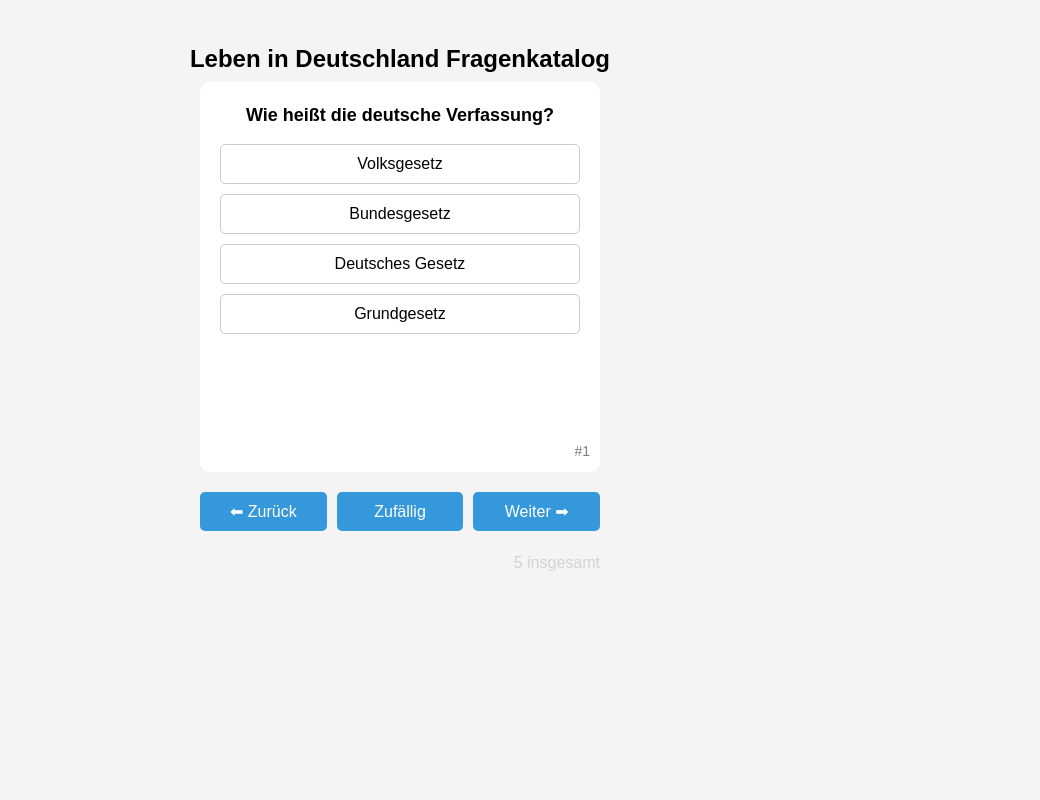
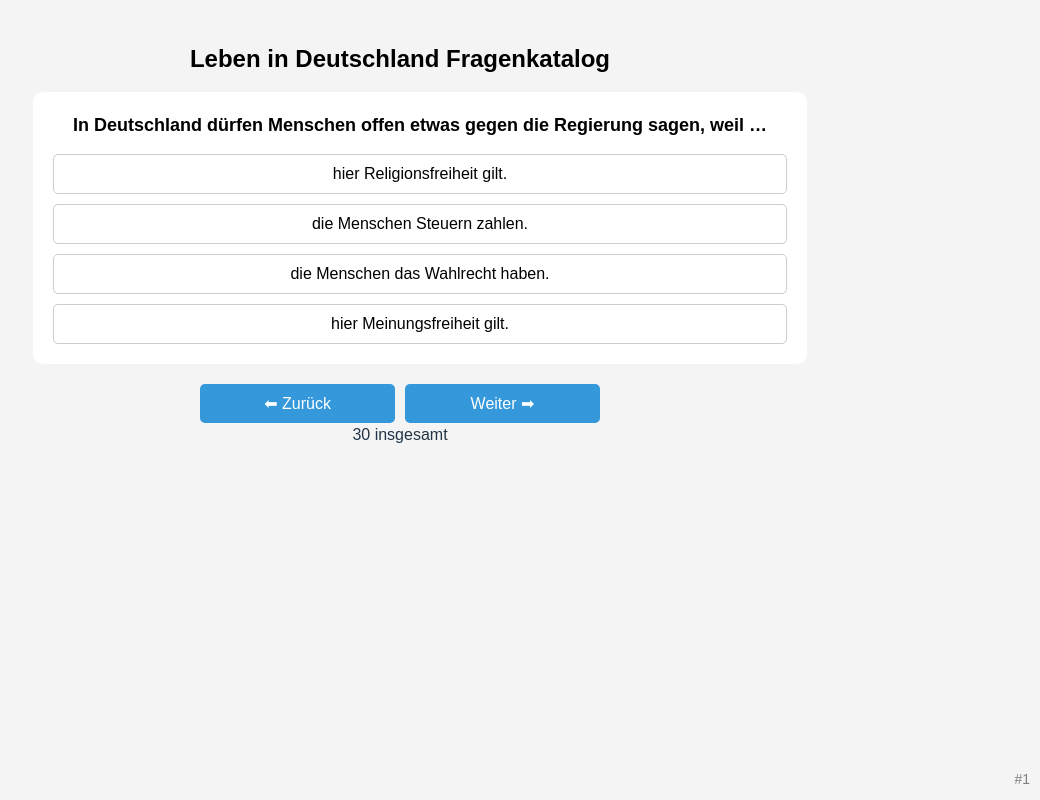
Before and after one commit to roieshalom/BETU, a React (Vite) app in the folder my-project/: page / in a window 1280 px wide. Shown: the whole page, without its empty margins (240-1280 px from the left). Built offline with nearby package versions, Linux system fonts and the light colour scheme.

Commit message:
new quesations file

```diff
--- a/my-project/public/questions.json
+++ b/my-project/public/questions.json
@@ -1,4 +1,4 @@
-questions_full = [
+[
     {
         "question_number": 1,
         "question": "In Deutschland dürfen Menschen offen etwas gegen die Regierung sagen, weil …",
@@ -163,7 +163,7 @@ questions_full = [
             "Arbeit im Ausland"
         ],
         "correct_answer": "Zwangsarbeit"
-    }
+    },
     {
         "question_number": 16,
         "question": "Wann ist die Meinungsfreiheit in Deutschland eingeschränkt?",
@@ -330,4 +330,4 @@ questions_full = [
         ],
         "correct_answer": "Pressezensur"
     }
-])
+]
--- a/my-project/src/App.css
+++ b/my-project/src/App.css
@@ -39,18 +39,22 @@ body {
   flex-direction: column;
   align-items: center;
   justify-content: center;
-  min-height: 400px; /* Fixed height for consistency */
+  min-height: 400px; /* Fixed height */
+  height: 450px; /* Ensures no jumping */
 }
 
 .flashcard {
   width: 100%;
+  height: 100%;
   display: flex;
   flex-direction: column;
-  justify-content: center;
+  justify-content: space-between; /* Adjusts content position */
   align-items: center;
   padding: 20px;
   border-radius: 10px;
   background: white;
+  position: relative;
+  overflow: hidden; /* Prevents text from spilling */
 }
 
 .question {
@@ -59,6 +63,8 @@ body {
   margin-bottom: 15px;
   color: black;
   text-align: center;
+  word-wrap: break-word; /* Ensures text wraps inside the card */
+  overflow-wrap: break-word;
 }
 
 .options {
--- a/my-project/src/App.jsx
+++ b/my-project/src/App.jsx
@@ -1,19 +1,27 @@
-import React, { useState } from "react";
-import "./App.css"; // ✅ Ensure this file exists for styling
-
-const questions = [
-    { id: 1, question: "Wie heißt die deutsche Verfassung?", options: ["Volksgesetz", "Bundesgesetz", "Deutsches Gesetz", "Grundgesetz"], correct_answer: "Grundgesetz" },
-    { id: 2, question: "Wahlen in Deutschland sind frei. Was bedeutet das?", options: ["Man darf Geld annehmen, wenn man dafür eine bestimmte Partei wählt.", "Nur Personen, die noch nie im Gefängnis waren, dürfen wählen.", "Die Wählerin/der Wähler darf bei der Wahl weder beeinflusst noch gezwungen werden.", "Alle wahlberechtigten Personen müssen wählen."], correct_answer: "Die Wählerin/der Wähler darf bei der Wahl weder beeinflusst noch gezwungen werden." },
-    { id: 3, question: "In Deutschland dürfen Menschen offen etwas gegen die Regierung sagen, weil …", options: ["hier Religionsfreiheit gilt.", "die Menschen Steuern zahlen.", "die Menschen das Wahlrecht haben.", "hier Meinungsfreiheit gilt."], correct_answer: "hier Meinungsfreiheit gilt." },
-    { id: 4, question: "In Deutschland können Eltern bis zum 14. Lebensjahr ihres Kindes entscheiden, ob es in der Schule am …", options: ["Geschichtsunterricht teilnimmt.", "Religionsunterricht teilnimmt.", "Politikunterricht teilnimmt.", "Sprachunterricht teilnimmt."], correct_answer: "Religionsunterricht teilnimmt." },
-    { id: 5, question: "Deutschland ist ein Rechtsstaat. Was ist damit gemeint?", options: ["Alle Einwohner / Einwohnerinnen und der Staat müssen sich an die Gesetze halten.", "Der Staat muss sich nicht an die Gesetze halten.", "Nur Deutsche müssen die Gesetze befolgen.", "Die Gerichte machen die Gesetze."], correct_answer: "Alle Einwohner / Einwohnerinnen und der Staat müssen sich an die Gesetze halten." },
-    //... More questions added (all 120 from the provided list)
-];
+import React, { useState, useEffect } from "react";
+import "./App.css";
 
 const App = () => {
+    const [questions, setQuestions] = useState([]);
     const [currentIndex, setCurrentIndex] = useState(0);
     const [selectedAnswer, setSelectedAnswer] = useState(null);
     const [isAnswered, setIsAnswered] = useState(false);
+
+    useEffect(() => {
+        fetch("/BETU/questions.json")  // ✅ Fetch from the public folder
+            .then((response) => {
+                if (!response.ok) {
+                    throw new Error(`HTTP error! Status: ${response.status}`);
+                }
+                return response.json();
+            })
+            .then((data) => setQuestions(data))
+            .catch((error) => console.error("Error loading questions:", error));
+    }, []);
+
+    if (questions.length === 0) {
+        return <h1>Loading questions...</h1>;
+    }
 
     const currentQuestion = questions[currentIndex];
 
@@ -28,13 +36,10 @@ const App = () => {
         resetState();
         setCurrentIndex((prev) => (prev + 1) % questions.length);
     };
+
     const prevQuestion = () => {
         resetState();
         setCurrentIndex((prev) => (prev - 1 + questions.length) % questions.length);
-    };
-    const randomQuestion = () => {
-        resetState();
-        setCurrentIndex(Math.floor(Math.random() * questions.length));
     };
 
     const resetState = () => {
@@ -44,11 +49,10 @@ const App = () => {
 
     return (
         <div className="wrapper">
-            <h1 className="page-title" style={{ marginBottom: "20px" }}>Leben in Deutschland Fragenkatalog</h1>
+            <h1 className="page-title">Leben in Deutschland Fragenkatalog</h1>
 
-            <div className="flashcard-container" style={{ width: "400px", height: "350px", display: "flex", alignItems: "center", justifyContent: "center", marginBottom: "20px" }}>
-                <div className="flashcard" style={{ width: "100%", height: "100%", display: "flex", flexDirection: "column", justifyContent: "flex-start", position: "relative" }}>
-                    <div className="question-number" style={{ position: "absolute", bottom: "10px", right: "10px", fontSize: "14px", color: "gray" }}>#{currentIndex + 1}</div>
+            <div className="flashcard-container">
+                <div className="flashcard">
                     <div className="question">{currentQuestion.question}</div>
                     <div className="options">
                         {currentQuestion.options.map((option, index) => (
@@ -73,14 +77,14 @@ const App = () => {
                 </div>
             </div>
 
-            <div className="controls" style={{ marginTop: "20px" }}>
+            <div className="controls">
                 <button onClick={prevQuestion}>⬅ Zurück</button>
-                <button onClick={randomQuestion}>Zufällig</button>
                 <button onClick={nextQuestion}>Weiter ➡</button>
             </div>
 
-            <div className="question-info" style={{ display: "flex", justifyContent: "flex-end", width: "400px", textAlign: "center", marginTop: "20px" }}>
-                <div className="question-count" style={{ color: "lightgray", textAlign: "right" }}>{questions.length} insgesamt</div>
+            <div className="question-info">
+                <div className="question-number">#{currentIndex + 1}</div>
+                <div className="question-count">{questions.length} insgesamt</div>
             </div>
         </div>
     );
```
